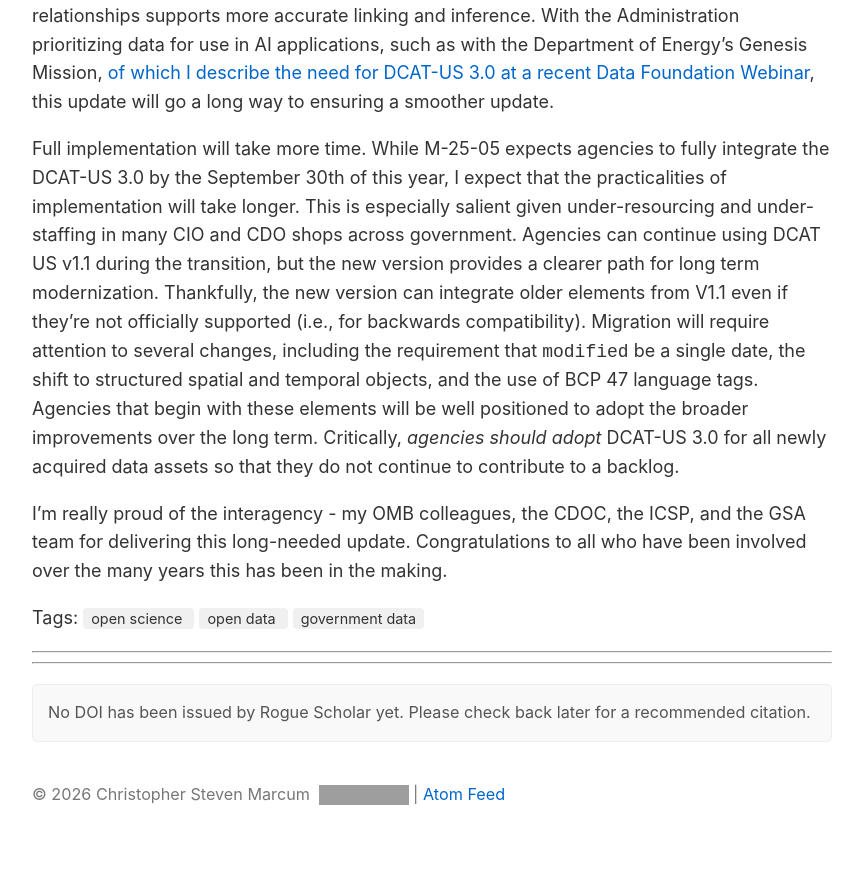
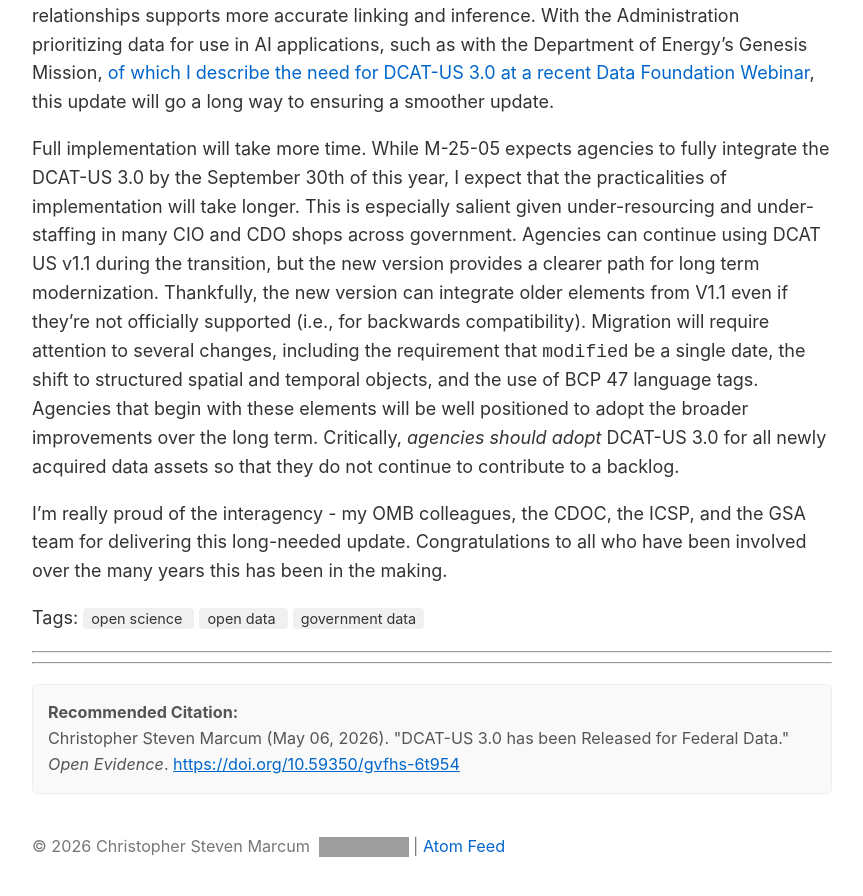
Before and after one commit to cmarcum/marcum-blog, a Jekyll site: the page built from _posts/2026-05-06-DCAT-US-v3-Released.md, in a window 1280 px wide and 900 px high, scrolled down 3698 px. Shown: the top 896 px of the window, without its empty margins (208-1071 px from the left). Built offline with Jekyll 4.4.1, drawn with Linux system fonts in a browser that asks for light colours; before the commit the page ends 4546 px from its top, so only the background shows below that; grey boxes are pictures that could not be loaded.

Commit message:
chore: update Rogue Scholar DOIs [skip ci]

```diff
--- a/_data/dois.yml
+++ b/_data/dois.yml
@@ -18,7 +18,7 @@ DCAT-US-3.0 -Released:
   doi:
   title: "DCAT-US 3.0 has been Released for Federal Data"
 DCAT-US-v3-Released:
-  doi:
+  doi: 10.59350/gvfhs-6t954
   title: "DCAT-US 3.0 has been Released for Federal Data"
 How-Did-Doge-Map:
   doi: 10.59350/af0c9-zj029
```
